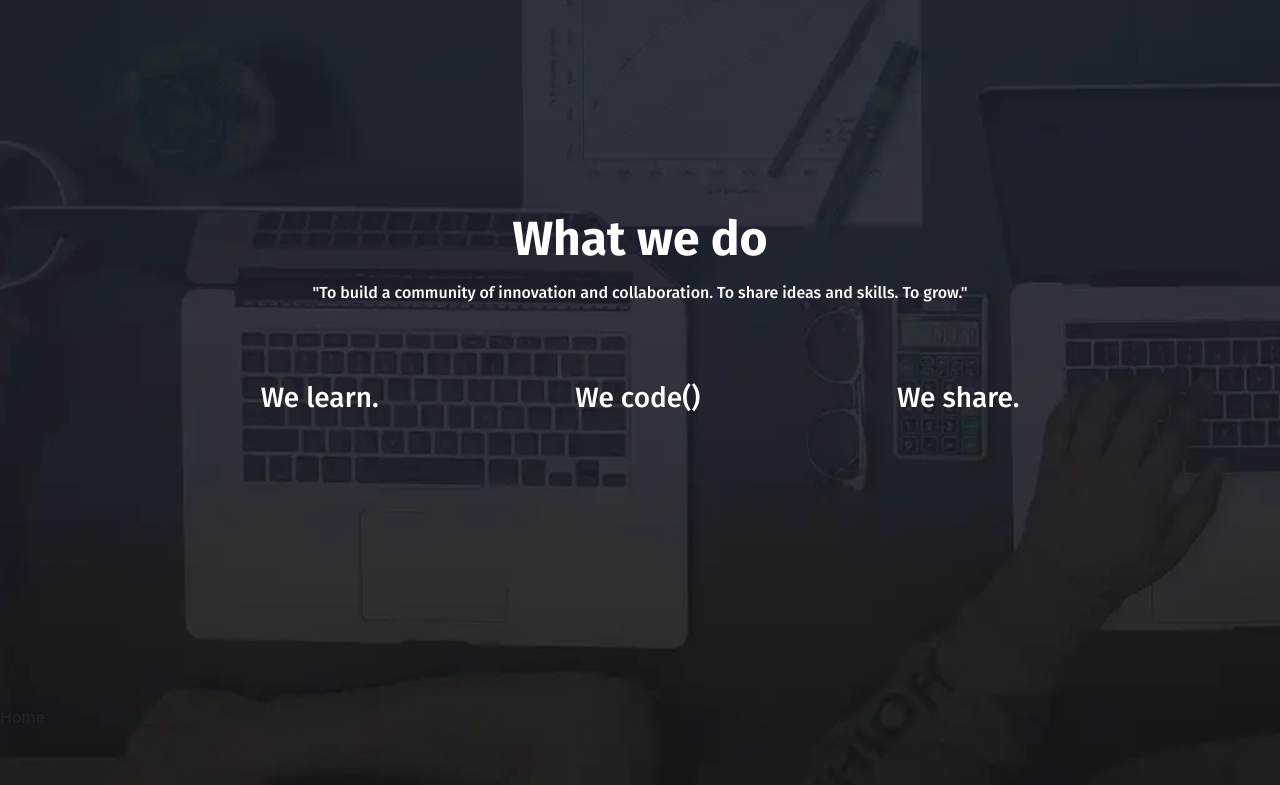
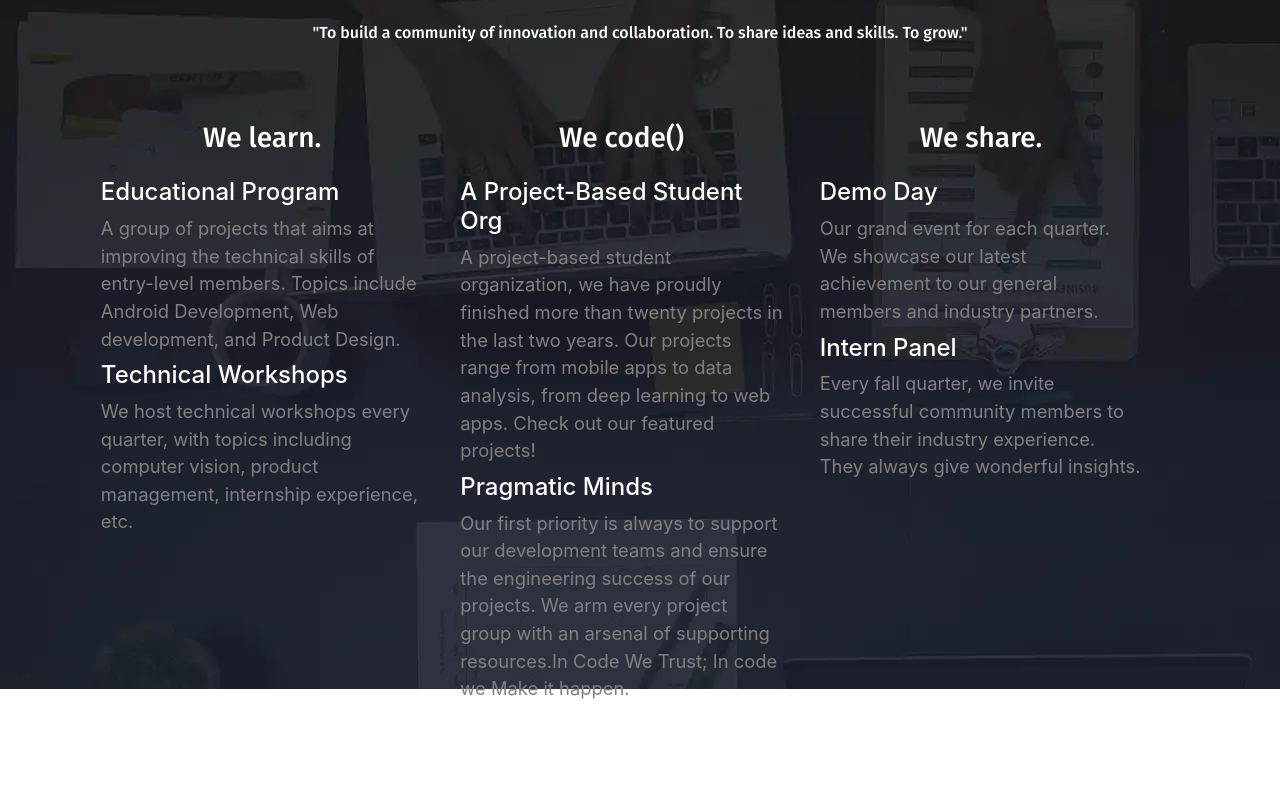
Before and after one commit to TripleC-OfficialWebsite/TripleC-OfficialWebsite, a React (Create React App) app in the folder official-website/: page / in a window 1280 px wide. Shown: the part 873-1658 px from the top of the page. After the commit the page ends 1600 px from the top, so only its background shows below. Built offline with nearby package versions, Linux system fonts and the light colour scheme.

Commit message:
break into columns, adjust sizes and images

```diff
--- a/official-website/src/Components/Welcome/WhatWeDo.css
+++ b/official-website/src/Components/Welcome/What-We-Do/WhatWeDo.css
@@ -1,10 +1,7 @@
-.home-cover {
+.cover {
     background-image: url("/src/Images/homepage_cover.png");
     display: block;
-    background-size: cover;
-    background-repeat: no-repeat;
-    width: 100%;
-    height: 200vh;
+    height: 94vh;
     opacity: 1;
     position: absolute;
     top: 1;
@@ -12,14 +9,14 @@
     left: 0;
     right: 0;
     z-index: -1;
+    font-size: 0;
 }
 
-#container {
-    display: flex;
-    flex-direction: row;
+#container1 {
     width: 90%;
-    height: 95vh;
+    height: 90vh;
     align-items: center;
+    position:relative;
     margin-left: 5%;
     margin-right: 5%;
     text-align: center;
@@ -32,10 +29,8 @@
 
 .title {
     font-family: "Fira Sans", sans-serif;
-    word-break: break-word;
-    font-size: 3rem !important;
     font-weight: 700;
-  }
+}
 
 .subtitle {
     font-family: "Fira Sans", sans-serif;
@@ -50,6 +45,15 @@
 .sections{
     text-align: center;
     padding-bottom: 1rem;
+    display: flex;
+    flex-direction: row;
+    justify-content: space-evenly;
+}
+
+.sections:after {
+    content: "";
+    display: table;
+    clear: both;
 }
 
 .section_title{
@@ -57,7 +61,21 @@
     word-break: break-word;
     font-size: 1.5rem !important;
     font-weight: 700;
-    display: flex;
-    flex-direction: row;
-    justify-content: space-evenly;
+    padding-bottom: 1rem;
 }
+
+.section_subtitle{
+    text-align: left;
+}
+
+.section_contents{
+    padding-bottom: 0.5rem;
+    text-align: left;
+    color: gray;
+    font-size: 1.15rem
+}
+
+.column {
+    float: left;
+    width: 28%;
+}
--- /dev/null
+++ b/official-website/src/Components/Welcome/What-We-Do/WhatWeDo.js
@@ -0,0 +1,87 @@
+import "./WhatWeDo.css";
+import whatWeDoJson from "../../../Content/home.json";
+
+const WhatWeDo = () => {
+    return (
+      <div >
+        <div className="cover"></div>
+        <div id="container1">
+            <div className="titles">
+
+                <div className="title">{whatWeDoJson.whatWeDo.title}</div>
+                <h2 className="subtitle">{whatWeDoJson.whatWeDo.subtitle}</h2>
+
+                <div className="sections">
+
+                  <div class="column">
+                    <div className="section_title">
+                      <h3>{whatWeDoJson.whatWeDo.sections[0].title} </h3>
+                    </div>
+
+                    <div className="section_subtitle">
+                      <h4>{whatWeDoJson.whatWeDo.sections[0].subtitles[0]}</h4>
+                    </div>
+                    <div className="section_contents">
+                      {whatWeDoJson.whatWeDo.sections[0].descriptions[0]}
+                    </div>
+
+                    <div className="section_subtitle">
+                      <h4>{whatWeDoJson.whatWeDo.sections[0].subtitles[1]}</h4>
+                    </div>
+                    <div className="section_contents">
+                      {whatWeDoJson.whatWeDo.sections[0].descriptions[1]}
+                    </div>
+
+                  </div>
+
+                  <div class="column">
+                    <div className="section_title">
+                      <h3>{whatWeDoJson.whatWeDo.sections[1].title} </h3>
+                    </div>
+
+                    <div className="section_subtitle">
+                      <h4>{whatWeDoJson.whatWeDo.sections[1].subtitles[0]}</h4>
+                    </div>
+                    <div className="section_contents">
+                      {whatWeDoJson.whatWeDo.sections[1].descriptions[0]}
+                    </div>
+
+                    <div className="section_subtitle">
+                      <h4>{whatWeDoJson.whatWeDo.sections[1].subtitles[1]}</h4>
+                    </div>
+                    <div className="section_contents">
+                      {whatWeDoJson.whatWeDo.sections[1].descriptions[1]}
+                    </div>
+
+                  </div>
+
+                  <div class="column">
+                    <div className="section_title">
+                      <h3>{whatWeDoJson.whatWeDo.sections[2].title} </h3>
+                    </div>
+
+                    <div className="section_subtitle">
+                      <h4>{whatWeDoJson.whatWeDo.sections[2].subtitles[0]}</h4>
+                    </div>
+                    <div className="section_contents">
+                      {whatWeDoJson.whatWeDo.sections[2].descriptions[0]}
+                    </div>
+
+                    <div className="section_subtitle">
+                      <h4>{whatWeDoJson.whatWeDo.sections[2].subtitles[1]}</h4>
+                    </div>
+                    <div className="section_contents">
+                      {whatWeDoJson.whatWeDo.sections[2].descriptions[1]}
+                    </div>
+
+                  </div>
+
+                </div>
+
+            </div>
+        </div>
+      </div>
+    );
+  };
+
+  export default WhatWeDo;
--- a/official-website/src/Components/Welcome/WhatWeDo.js
+++ /dev/null
@@ -1,33 +0,0 @@
-import "./WhatWeDo.css";
-import whatWeDoJson from "../../Content/home.json";
-
-const WhatWeDo = () => {
-    return (
-      <div>
-        <div className="home-cover"></div>
-        <div id="container">
-            <div className="titles">
-
-                <h1 className="title">{whatWeDoJson.whatWeDo.title}</h1>
-                <h2 className="subtitle">{whatWeDoJson.whatWeDo.subtitle}</h2>
-
-                <div className="sections">
-                    <div className="section_title">
-                        <h3>{whatWeDoJson.whatWeDo.sections[0].title} </h3>
-                        <h3>{whatWeDoJson.whatWeDo.sections[1].title} </h3>
-                        <h3>{whatWeDoJson.whatWeDo.sections[2].title} </h3>
-                    </div>
-
-                    <div className="section_subtitle">
-
-                    </div>
-
-                </div>
-
-            </div>
-        </div>
-      </div>
-    );
-  };
-
-  export default WhatWeDo;
--- a/official-website/src/Content/home.json
+++ b/official-website/src/Content/home.json
@@ -25,7 +25,7 @@
       },
       {
         "title": "We share.",
-        "subtitles": ["\"Demo Day", "Intern Panel\""],
+        "subtitles": ["Demo Day", "Intern Panel"],
         "descriptions": [
           "Our grand event for each quarter. We showcase our latest achievement to our general members and industry partners.",
           "Every fall quarter, we invite successful community members to share their industry experience. They always give wonderful insights."
--- a/official-website/src/Pages/Home/Home.js
+++ b/official-website/src/Pages/Home/Home.js
@@ -1,7 +1,7 @@
 import "./Home.css";
 import logo from "../../Images/logo.png";
 import Welcome from "../../Components/Welcome/Welcome";
-import WhatWeDo from "../../Components/Welcome/WhatWeDo";
+import WhatWeDo from "../../Components/Welcome/What-We-Do/WhatWeDo";
 
 const Home = () => {
   return (
```
